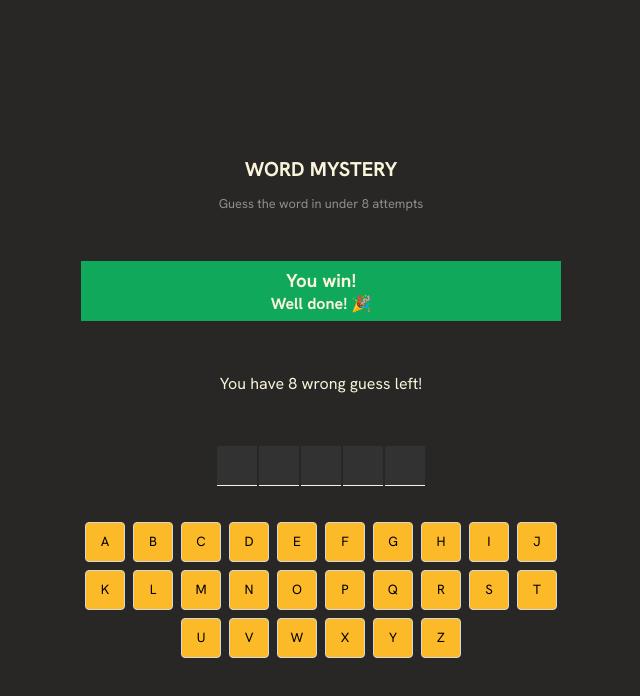
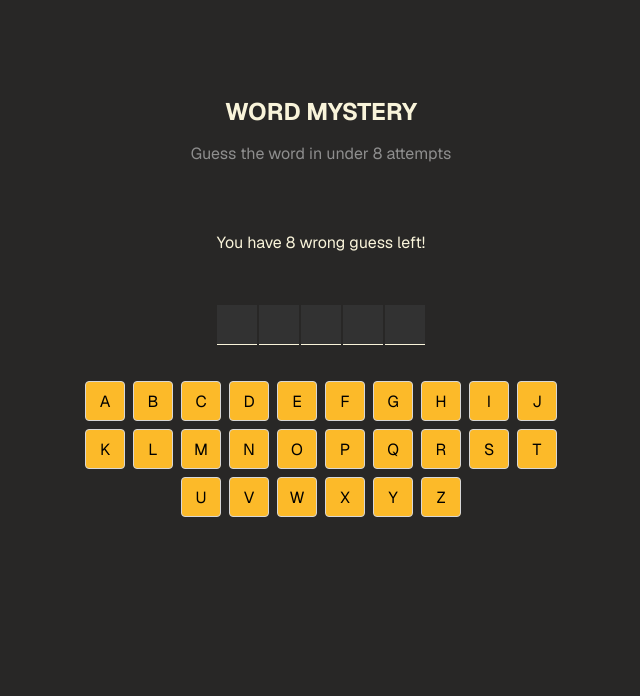
Before and after one commit to groggy7/word-mystery, a React (Vite) app: page / in a window 1280 px wide. Shown: the top 696 px of the page, without its empty margins (319-959 px from the left). Built offline with nearby package versions, Linux system fonts and the light colour scheme.

Commit message:
Add game over status

```diff
--- a/index.html
+++ b/index.html
@@ -6,7 +6,7 @@
     <title>Word Mystery</title>
     <link rel="preconnect" href="https://fonts.googleapis.com">
     <link rel="preconnect" href="https://fonts.gstatic.com" crossorigin>
-    <link href="https://fonts.googleapis.com/css2?family=Hanken+Grotesk:ital,wght@0,100..900;1,100..900&display=swap" rel="stylesheet">
+    <link href="https://fonts.googleapis.com/css2?family=Geist:wght@100..900&display=swap" rel="stylesheet">
   </head>
   <body>
     <div id="root"></div>
--- a/src/App.jsx
+++ b/src/App.jsx
@@ -5,6 +5,11 @@ import { v4 as uuidv4 } from 'uuid';
 function App() {
   const [word, setWord] = useState("react")
   const [guessedLetters, setGuessedLetters] = useState([])
+  const [wrongGuessCount, setWrongGuessCount] = useState(0)
+
+  const isGameWon = word.split("").every(letter => guessedLetters.includes(letter))
+  const isGameLost = wrongGuessCount >= 8
+  const isGameOver = isGameWon || isGameLost
 
   const wordElement = word.split("").map(letter => {
     return <span
@@ -18,9 +23,11 @@ function App() {
   const keyboardElement = alphabet.split("").map(letter => {
     const isGuessed = guessedLetters.includes(letter)
     const isCorrect = word.split("").includes(letter)
+    const isDisabled = isGameOver || isGuessed
 
     const styles = {
-      backgroundColor: isGuessed ? isCorrect ? "#10A95B" : "#EC5D49" : ""
+      backgroundColor: isGuessed ? isCorrect ? "#10A95B" : "#EC5D49" : "",
+      cursor: isDisabled ? "not-allowed" : "pointer"
     }
 
     return <button
@@ -28,11 +35,13 @@ function App() {
       className='key'
       style={styles}
       onClick={() => addGuessedLetter(letter)}
+      disabled={isDisabled}
     >{letter.toUpperCase()}
     </button>
   })
 
   function addGuessedLetter(letter) {
+    !word.split("").includes(letter) ? setWrongGuessCount(prev => prev+1) : null
     setGuessedLetters(prev => [...prev, letter])
   }
 
@@ -43,13 +52,27 @@ function App() {
         <p>Guess the word in under 8 attempts</p>
       </header>
 
-      <section className='status'>
-        <h3>You win!</h3>
-        <h4>Well done! 🎉</h4>
+      <section
+        className='status'
+        style={{
+          display: isGameOver ? "block" : "none"
+        }}
+      >
+        {isGameWon ? (
+          <>
+            <h3>You win!</h3>
+            <h4>Well done! 🎉</h4>
+          </>
+        ) : isGameLost ? (
+          <>
+            <h3>Game Over!</h3>
+            <h4>Better luck next time! 😊</h4>
+          </>
+        ) : null}
       </section>
 
       <section className='count'>
-        <p>You have 8 wrong guess left!</p>
+        <p>You have {8 - wrongGuessCount} wrong guess left!</p>
       </section>
 
       <section className='word'>
--- a/src/index.css
+++ b/src/index.css
@@ -3,17 +3,16 @@
 }
 
 body {
-  font-family: "Hanken Grotesk", serif;
+  font-family: "Geist", serif;
   background-color: #282726;
   margin: 0;
   height: 100vh;
-  display: flex;
-  justify-content: center;
-  align-items: center;
+  margin-top: 5em;
 }
 
 #root {
   width: 480px;
+  margin: 0 auto;
 }
 
 main {
@@ -26,20 +25,17 @@ main {
 }
 
 .header h1 {
-  font-size: 1.25rem;
+  font-size: 1.5rem;
   color: #F9F4DA;
 }
 
 .header p {
-  font-size: .8rem;
   color: #8E8E8E;
 }
 
 .status {
   align-self: stretch;
-  background-color: #10A95B;
   color: #F9F4DA;
-  height: 60px;
   display: flex;
   flex-direction: column;
   justify-content: center;
@@ -83,6 +79,7 @@ main {
 
 .key {
   font-family: inherit;
+  font-size: 1rem;
   background-color: #FCBA29;
   width: 40px;
   height: 40px;
```
